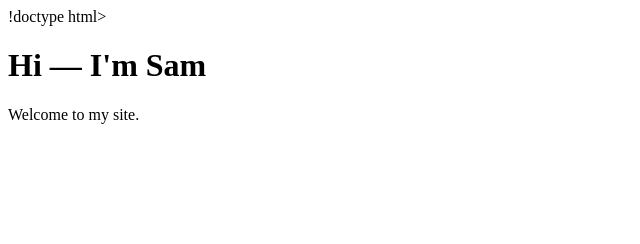
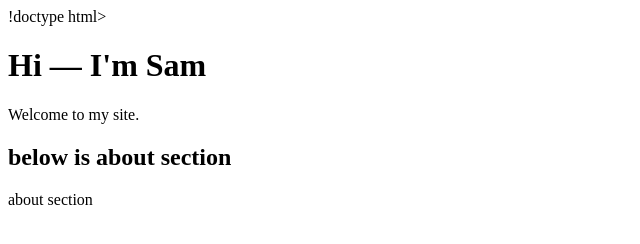
Before and after one commit to normnn/my-site, a plain HTML site: page index.html in a window 1280 px wide. Shown: the whole page, without its empty margins (0-640 px from the left). Drawn offline with Linux system fonts and the light colour scheme.

Commit message:
Add About section

```diff
--- a/index.html
+++ b/index.html
@@ -4,5 +4,10 @@
 <body>
 <h1>Hi — I'm Sam</h1>
 <p>Welcome to my site.</p>
+
+<h2> below is about section</h2>
+<p> about section</p>
+
+
 </body>
 </html>
```
